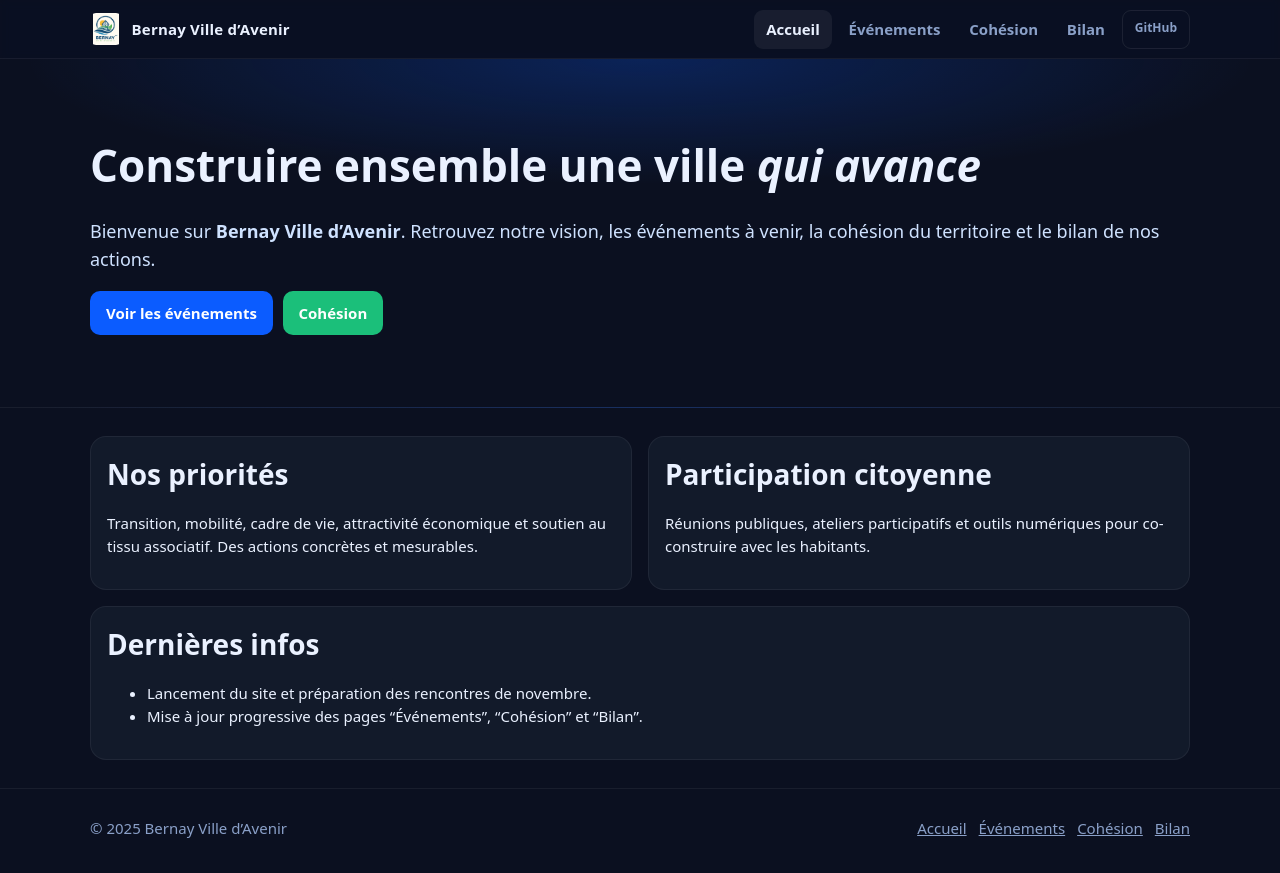
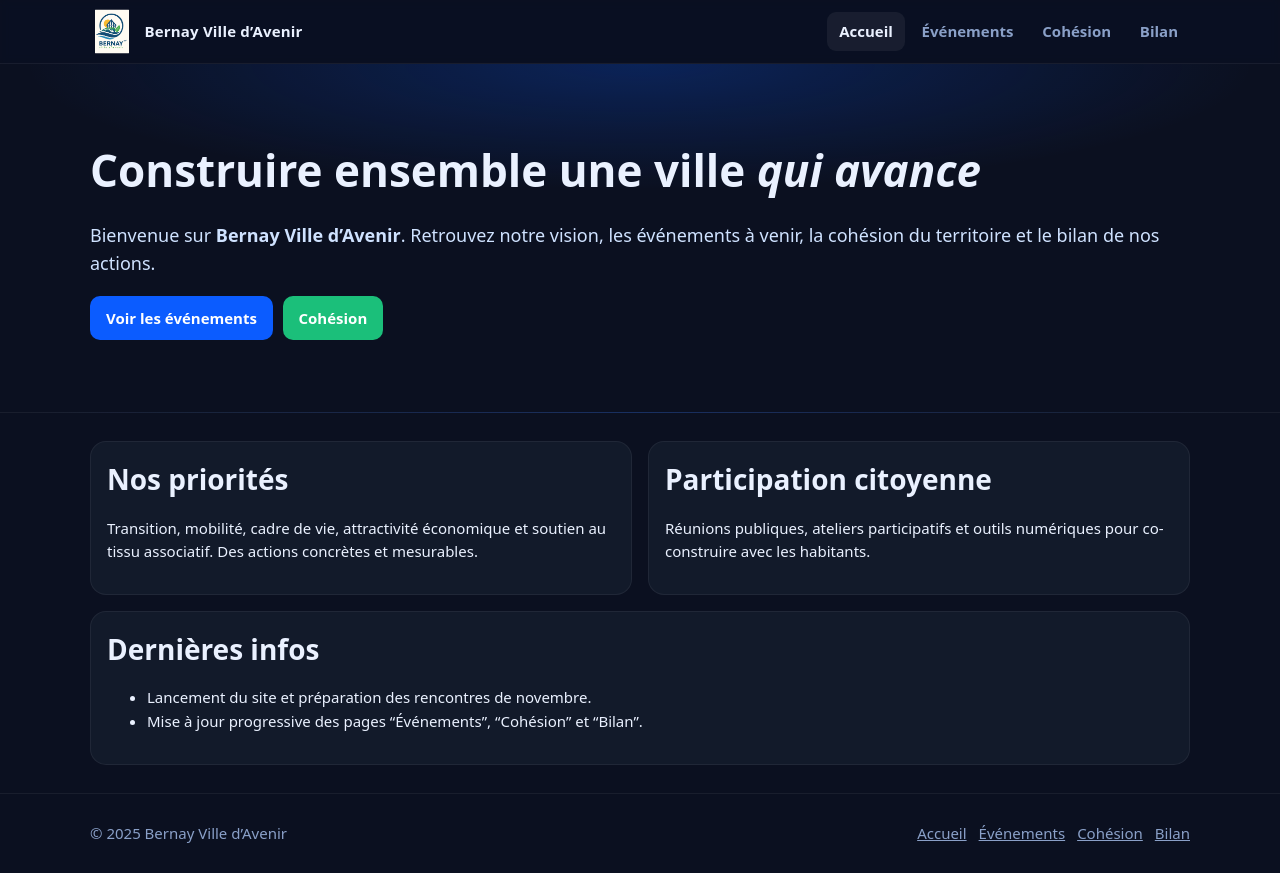
Before and after one commit to ampa2772/Site_CampagneMW2026, a React (Create React App) app: page / in a window 1280 px wide. Built offline with nearby package versions, Linux system fonts and the light colour scheme.

Commit message:
Header: logo agrandi + retrait du lien GitHub; styles .brand-logo ajustés

```diff
--- a/src/App.js
+++ b/src/App.js
@@ -12,7 +12,7 @@ function NavBar() {
     <nav className="nav">
       <div className="container nav-inner">
         <div className="brand">
-          {/* Logo officiel à la place du carré bleu */}
+          {/* Logo officiel à la place du carré bleu (taille gérée dans .brand-logo) */}
           <img src={logo} alt="Bernay Ville d’Avenir - logo" className="brand-logo" />
           <span>Bernay Ville d’Avenir</span>
         </div>
@@ -21,7 +21,7 @@ function NavBar() {
           <NavLink to="/evenements">Événements</NavLink>
           <NavLink to="/cohesion">Cohésion</NavLink>
           <NavLink to="/bilan">Bilan</NavLink>
-          <a className="tag" href="https://github.com/ampa2772/Site_CampagneMW2026" target="_blank" rel="noreferrer">GitHub</a>
+          {/* Lien GitHub retiré car non utile à la navigation publique */}
         </div>
       </div>
     </nav>
--- a/src/index.css
+++ b/src/index.css
@@ -2,7 +2,10 @@
 * { box-sizing: border-box; }
 img { max-width: 100%; height: auto; display: block; }
 
+/* Conteneur global */
 .container { width: min(1100px, 92vw); margin: 0 auto; }
+
+/* Boutons primaires */
 .btn {
   display:inline-block; padding:.65rem 1rem; border-radius:10px;
   text-decoration:none; background:var(--accent); color:white; font-weight:600;
@@ -16,12 +19,29 @@ img { max-width: 100%; height: auto; display: block; }
 .nav-inner { display:flex; align-items:center; justify-content:space-between; gap:1rem; padding:.6rem 0; }
 
 /* Marque + logo */
-.brand { display:flex; align-items:center; gap:.6rem; font-weight:800; letter-spacing:.2px }
+.brand { display:flex; align-items:center; gap:.65rem; font-weight:800; letter-spacing:.2px }
+
+/* Ancien badge de couleur (laissé pour compat mais non utilisé) */
 .brand-badge { width:28px; height:28px; border-radius:7px; background:linear-gradient(145deg,#0b5cff,#00c2ff); }
-/* Nouveau logo à la place du carré bleu */
-.brand-logo { width:28px; height:28px; object-fit:contain; border-radius:6px; background:transparent; display:block; }
-@media (min-width: 520px) { .brand-logo { width:32px; height:32px; } }
 
+/* Logo officiel : taille un peu agrandie pour une meilleure lisibilité */
+.brand-logo {
+  width:36px;           /* was 28px → élargi */
+  height:36px;          /* was 28px → élargi */
+  object-fit:contain;
+  border-radius:6px;
+  background:transparent;
+  display:block;
+  image-rendering:auto;
+  flex-shrink:0;        /* évite l’écrasement sur petits écrans */
+}
+
+/* Taille encore plus confortable dès 520px+ de large */
+@media (min-width: 520px) {
+  .brand-logo { width:44px; height:44px; }  /* was 32/32 → plus visible */
+}
+
+/* Menu principal */
 .menu { display:flex; gap:.3rem; flex-wrap:wrap; }
 .menu a {
   padding:.5rem .75rem; border-radius:9px; color:var(--muted); text-decoration:none; font-weight:600;
@@ -34,17 +54,27 @@ img { max-width: 100%; height: auto; display: block; }
   background: radial-gradient(80% 60% at 50% 0%, rgba(11,92,255,.25), transparent 60%);
   border-bottom: 1px solid rgba(255,255,255,.06);
 }
+
+/* Grille & cartes */
 .grid { display:grid; gap:1rem; grid-template-columns: repeat(12, 1fr); }
 .card {
   background: var(--card); border:1px solid rgba(255,255,255,.06);
   border-radius:16px; padding:1rem;
 }
 
+/* Pied de page */
 footer { border-top:1px solid rgba(255,255,255,.06); color:var(--muted); }
 footer .links { display:flex; gap:.75rem; flex-wrap:wrap; }
+
+/* Titres et textes */
 h1,h2,h3 { margin:0 0 .5rem 0; }
 h1 { font-size: clamp(28px, 4.5vw, 44px); }
 h2 { font-size: clamp(20px, 3vw, 28px); }
 .lead { color:#cfe2ff; font-size: clamp(16px, 2.2vw, 18px); }
 .section { padding: 28px 0; }
+
+/* Étiquettes */
 .tag { font-size:12px; color:#a8b7da; border:1px solid rgba(255,255,255,.08); padding:.25rem .5rem; border-radius:999px; }
+
+/* Ajustements subtils pour alignement vertical du logo + texte */
+.brand img.brand-logo { transform: translateY(-.5px); }
```
